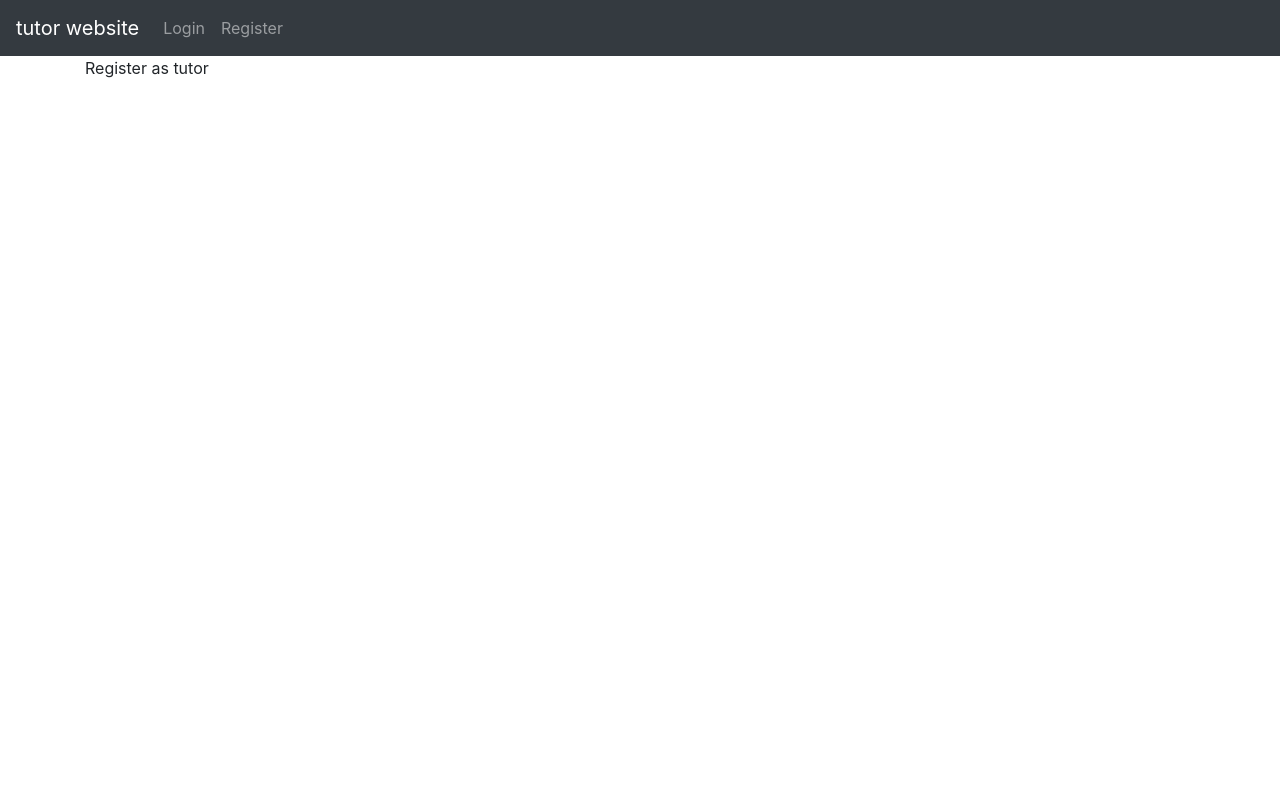
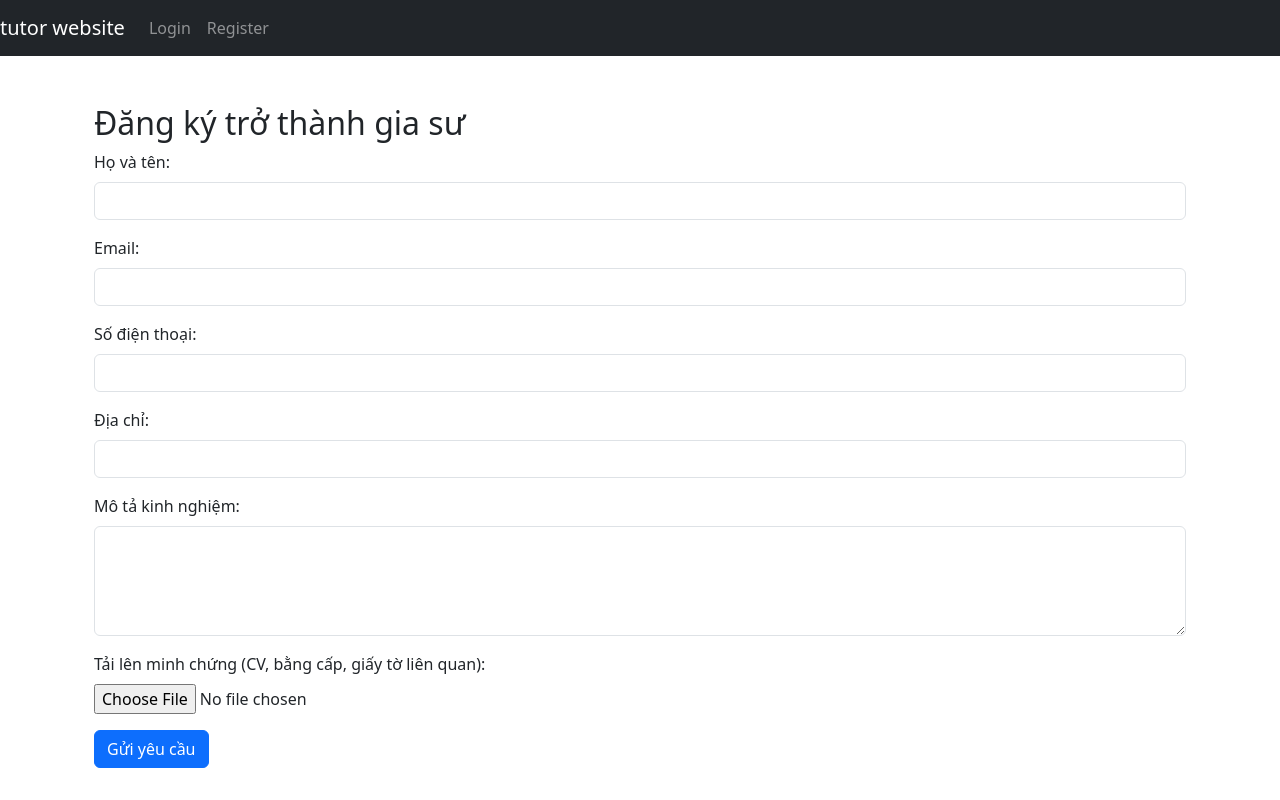
Before and after one commit to quyencanh203/Tutor-web, a Flask app: page /home/registerTutor in a window 1280 px wide. Run offline with Flask 3, Linux system fonts and the light colour scheme; some libraries are stand-ins or nearby versions.

Commit message:
update code

```diff
--- a/generate_images/app/templates/base.html
+++ b/generate_images/app/templates/base.html
@@ -3,6 +3,7 @@
 <head>
     <title>Home app</title>
     <link rel="stylesheet" href="https://maxcdn.bootstrapcdn.com/bootstrap/4.0.0/css/bootstrap.min.css">
+    <link href="https://cdn.jsdelivr.net/npm/bootstrap@5.3.3/dist/css/bootstrap.min.css" rel="stylesheet" integrity="sha384-QWTKZyjpPEjISv5WaRU9OFeRpok6YctnYmDr5pNlyT2bRjXh0JMhjY6hW+ALEwIH" crossorigin="anonymous">
     <link rel="stylesheet" href="{{ url_for('static', filename='css/styles.css') }}">
 </head>
 <body>
--- a/generate_images/app/templates/registerTutor.html
+++ b/generate_images/app/templates/registerTutor.html
@@ -1,7 +1,50 @@
 {% extends "base.html" %}
 
 {% block content %}
-   <div>
-    Register as tutor
-   </div>
+<div class="container mt-5">
+    <h2>Đăng ký trở thành gia sư</h2>
+    <form action="/submit_form" method="post" enctype="multipart/form-data">
+        <!-- Tên gia sư -->
+        <div class="form-group">
+            <label for="name">Họ và tên:</label>
+            <input type="text" class="form-control" id="name" name="name" required>
+        </div>
+
+        <!-- Email gia sư -->
+        <div class="form-group">
+            <label for="email">Email:</label>
+            <input type="email" class="form-control" id="email" name="email" required>
+        </div>
+
+        <!-- Số điện thoại gia sư -->
+        <div class="form-group">
+            <label for="phone">Số điện thoại:</label>
+            <input type="tel" class="form-control" id="phone" name="phone" required>
+        </div>
+
+        <!-- Địa chỉ gia sư -->
+        <div class="form-group">
+            <label for="address">Địa chỉ:</label>
+            <input type="text" class="form-control" id="address" name="address" required>
+        </div>
+
+        <!-- Mô tả kinh nghiệm -->
+        <div class="form-group">
+            <label for="experience">Mô tả kinh nghiệm:</label>
+            <textarea class="form-control" id="experience" name="experience" rows="4" required></textarea>
+        </div>
+
+        <!-- Upload minh chứng -->
+        <div class="form-group">
+            <label for="proof">Tải lên minh chứng (CV, bằng cấp, giấy tờ liên quan):</label>
+            <input type="file" class="form-control-file" id="proof" name="proof" required>
+        </div>
+
+        <!-- Gửi yêu cầu -->
+        <button type="submit" class="btn btn-primary">Gửi yêu cầu</button>
+
+    </form>
+
+
+</div
 {% endblock %}
```
Also changed, not shown: generate_images/app/templates/index.html (+30 -1 lines).
